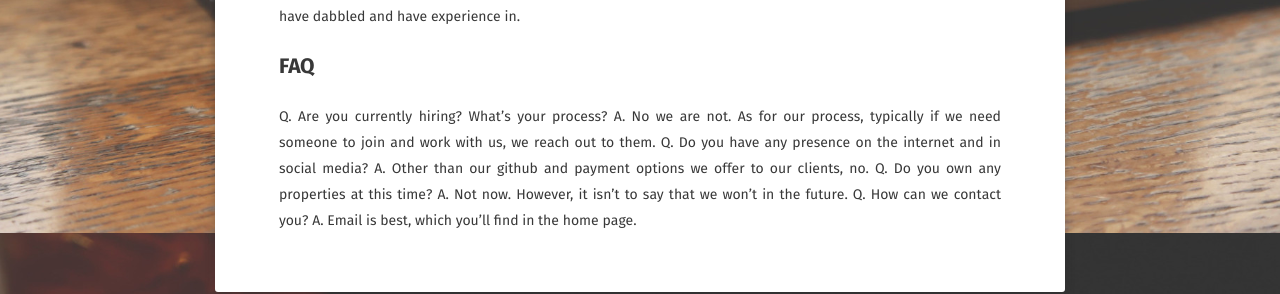
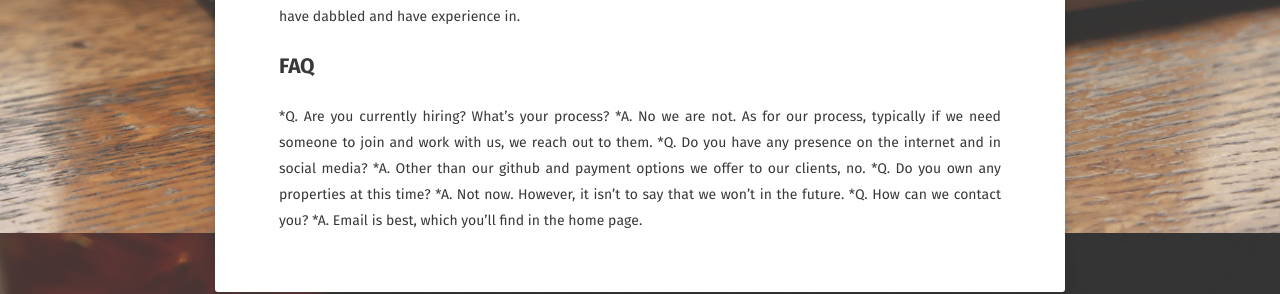
Before and after one commit to blackstarnet/blackstarnet.github.io, a Jekyll site: the page built from about/index.md, in a window 1280 px wide. Shown: the part 667-961 px from the top of the page. Built offline with Jekyll 4.4.1, drawn with Linux system fonts in a browser that asks for light colours; some web fonts are replaced.

```diff
--- a/about/index.md
+++ b/about/index.md
@@ -21,11 +21,11 @@ Our main purpose now is to be the go-to for any of our clients via consulting in
 
 
 ## FAQ
-Q. Are you currently hiring? What's your process?
-A. No we are not. As for our process, typically if we need someone to join and work with us, we reach out to them.
-Q. Do you have any presence on the internet and in social media?
-A. Other than our github and payment options we offer to our clients, no.
-Q. Do you own any properties at this time?
-A. Not now. However, it isn't to say that we won't in the future.
-Q. How can we contact you?
-A. Email is best, which you'll find in the home page.
+*Q. Are you currently hiring? What's your process?
+*A. No we are not. As for our process, typically if we need someone to join and work with us, we reach out to them.
+*Q. Do you have any presence on the internet and in social media?
+*A. Other than our github and payment options we offer to our clients, no.
+*Q. Do you own any properties at this time?
+*A. Not now. However, it isn't to say that we won't in the future.
+*Q. How can we contact you?
+*A. Email is best, which you'll find in the home page.
```
